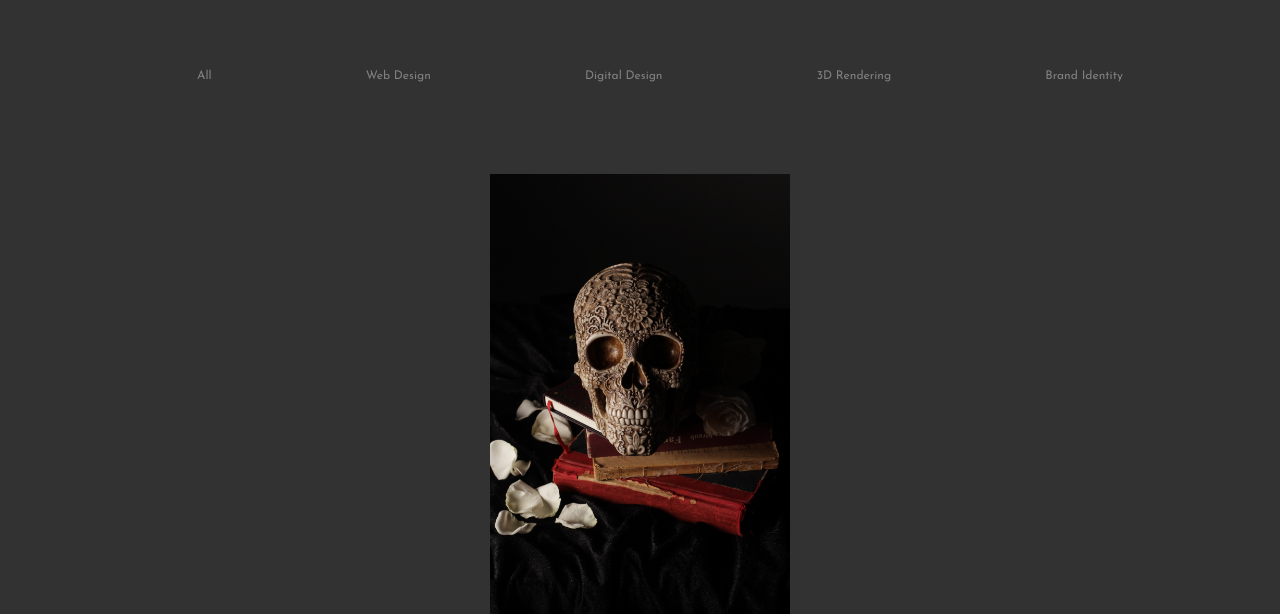
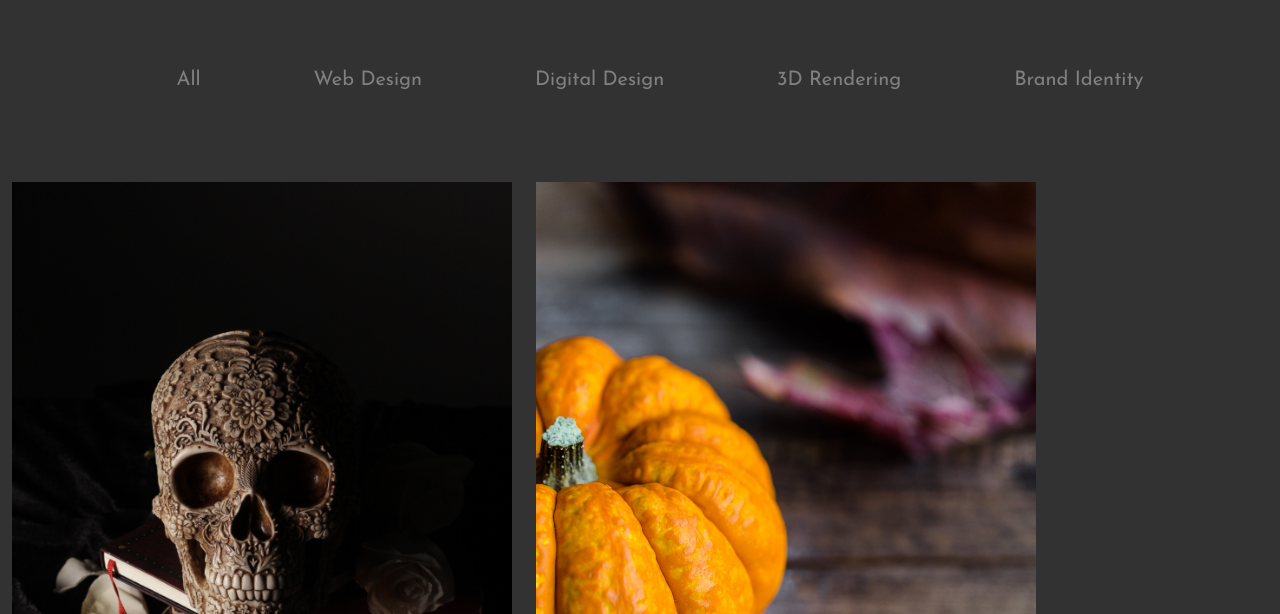
Before and after one commit to uncrownedthrone/hw-spooky-portfolio, a website: page public/index.html in a window 1280 px wide. Shown: the part 186-800 px from the top of the page. Drawn offline with Linux system fonts and the light colour scheme.

Commit message:
fix tablet desktop and photo

```diff
--- a/public/index.html
+++ b/public/index.html
@@ -29,7 +29,7 @@
           </ul>
         </nav>
       </section>
-      <section class="images">
+      <section class="images-box">
         <img src="/images/image-1.jpg" alt="skull on books" />
         <img src="/images/image-2.jpg" alt="pumpkin and leaves" />
         <img src="/images/image-3.jpg" alt="house with red door" />
--- a/public/screen.css
+++ b/public/screen.css
@@ -33,10 +33,12 @@ span {
 ul {
   list-style: none;
   display: flex;
-  justify-content: space-around;
+  justify-content: space-between;
   margin: 5rem;
   align-items: center;
   flex-wrap: wrap;
+  /* width: 75%;
+  height: auto; */
 }
 
 li {
@@ -52,14 +54,14 @@ li:hover {
   color: red;
 }
 
-.images {
+.images-box {
   display: flex;
   flex-flow: column wrap;
   align-items: center;
 }
 
 img {
-  width: 300px;
+  width: 325px;
   height: auto;
   margin: 0.75rem;
 }
@@ -83,3 +85,48 @@ img {
   display: block;
   cursor: pointer;
 }
+
+@media (min-width: 768px) {
+  ul {
+    display: flex;
+    justify-content: space-around;
+    margin: 5rem;
+    align-items: center;
+    flex-wrap: wrap;
+  }
+  li {
+    font-size: 1rem;
+  }
+  .images-box {
+    height: auto;
+    display: flex;
+    flex-flow: row wrap;
+    align-items: center;
+  }
+  img {
+    width: 400px;
+  }
+}
+
+@media (min-width: 1200px) {
+  ul {
+    display: flex;
+    justify-content: space-around;
+    margin: 5rem;
+    align-items: center;
+    flex-wrap: wrap;
+  }
+  li {
+    font-size: 1.25rem;
+  }
+  .images-box {
+    width: auto;
+    height: auto;
+    display: flex;
+    flex-flow: row wrap;
+    align-items: center;
+  }
+  img {
+    width: 500px;
+  }
+}
```
